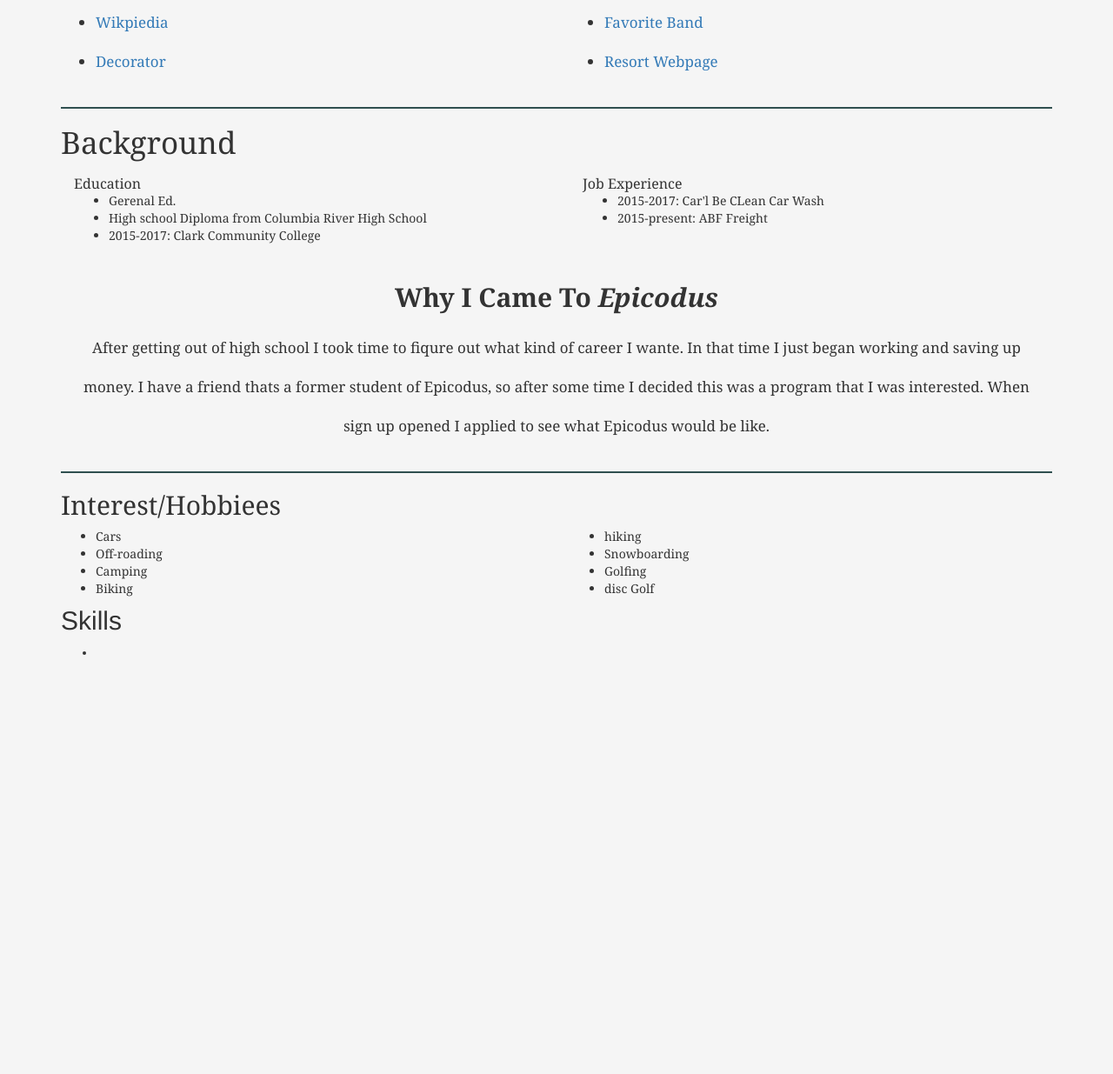
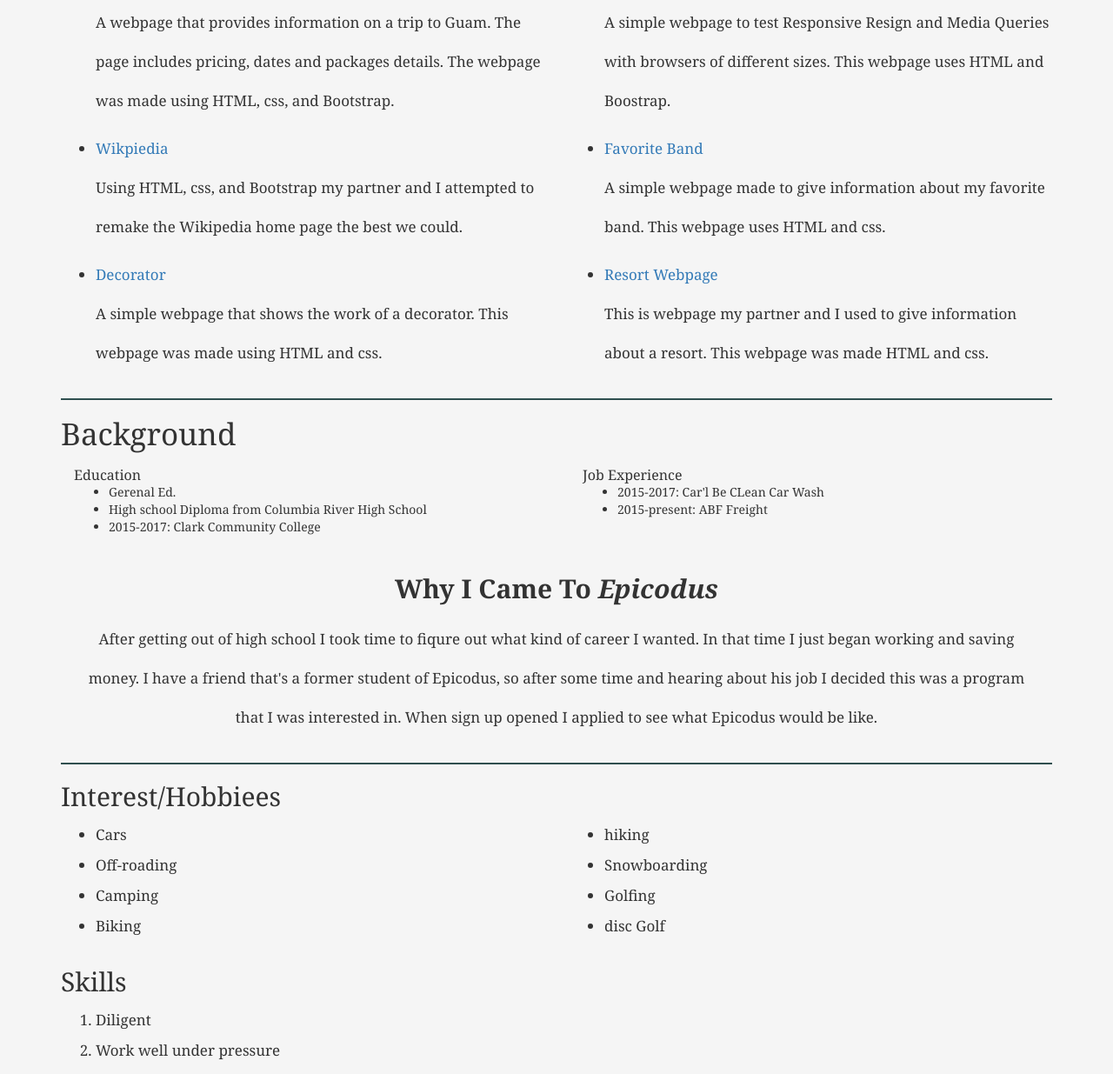
Before and after one commit to Colton141/Week1-Friday-Project, a plain HTML site: page index.html in a window 1280 px wide. Shown: the part 926-2161 px from the top of the page at 87% size. Before the commit the page ends 1696 px from the top, so only its background shows below. Drawn offline with Linux system fonts and the light colour scheme.

Commit message:
add more hmtl tags

```diff
--- a/css/style.css
+++ b/css/style.css
@@ -31,6 +31,7 @@ body{
   transform: rotate(90deg);
   width: 524px;
 }
+
 .aboutme{
   margin-top: 75px;
   width: 100%;
@@ -46,6 +47,7 @@ body{
   font-size: 20px;
   margin-bottom: 45px;
 }
+
 .footer{
   width: 100%;
   float: left;
@@ -70,6 +72,7 @@ body{
   font-size: 17px;
   line-height: 45px;
 }
+
 .background{
  float: left;
  font-family: georgia, serif;
@@ -95,9 +98,20 @@ body{
   margin-left: 20px;
   margin-right: 20px;
 }
+
 .interest{
   font-family: georgia, serif;
   float: left;
   width: 100%;
 
 }
+.list{
+  font-size: 17px;
+  line-height: 35px;
+}
+
+.skills{
+  float: left;
+  width: 100%;
+  font-family: georgia, serif;
+}
--- a/index.html
+++ b/index.html
@@ -18,7 +18,7 @@
       <img id="image" src="img/ME.jpeg" alt="A Photo Of Me">
       <div class="aboutme">
         <h2>A Little About Me.</h2>
-        <p>Curently a student at Epicodus, I live Vancouver Washington where I've spent my entire life. I'm in early 20s and when im not at Epicodus I spend my weeks working at the trucking company ABF. Before Epicodus bagan I had been working full time at ABF. Right after high shcool I didnt know what I wanted to do with my life. So I just started working, thats when I began working for ABF. After working there full time for almost 2 years I knew that wasnt what I wanted to be doing anymore, so I applied for a class at Epicodus.</p>
+        <p>Curently a student at Epicodus, I live Vancouver Washington where I've spent my entire life. I'm in early 20s and when I'm not at Epicodus I spend my weekends working at the trucking company ABF. Before Epicodus bagan I had been working full time at ABF. Right after high shcool I didn't know what I wanted to do with my life. So I just started working, that's when I began working for ABF. After working there full time for almost 2 years I knew that ABF wasnt what I wanted to be doing forever, so I applied for a class at Epicodus.</p>
       </div>
       <div class="footer">
         <footer>
@@ -32,15 +32,21 @@
           <div class="col-md-6">
             <ul>
               <li><a href="https://github.com/Colton141/vacation">Vaction</a></li>
+              <p>A webpage that provides information on a trip to Guam. The page includes pricing, dates and packages details. The webpage was made using HTML, css, and Bootstrap.</p>
               <li><a href="https://github.com/Colton141/Wikipedia">Wikpiedia</a></li>
+              <p>Using HTML, css, and Bootstrap my partner and I attempted to remake the Wikipedia home page the best we could.</p>
               <li><a href="https://github.com/Colton141/decorator">Decorator</a></li>
+              <p>A simple webpage that shows the work of a decorator. This webpage was made using HTML and css.</p>
             </ul>
           </div>
           <div class="col-md-6">
             <ul>
               <li><a href="https://github.com/Colton141/media-queries-responsive-design">Responsive Design</a></li>
+              <p>A simple webpage to test Responsive Resign and Media Queries with browsers of different sizes. This webpage uses HTML and Boostrap.</p>
               <li><a href="https://github.com/Colton141/favorite-band">Favorite Band</a></li>
+              <p>A simple webpage made to give information about my favorite band. This webpage uses HTML and css.</p>
               <li><a href="https://github.com/Colton141/resort-webpage/tree/gh-pages">Resort Webpage</a></li>
+              <p>This is webpage my partner and I used to give information about a resort. This webpage was made HTML and css.</p>
             </ul>
           </div>
         </div>
@@ -74,7 +80,7 @@
           </div>
         </div>
         <h4><strong>Why I Came To <span class="epicodus">Epicodus</span></strong></h4>
-        <p>After getting out of high school I took time to fiqure out what kind of career I wante. In that time I just began working and saving up money. I have a friend thats a former student of Epicodus, so after some time I decided this was a program that I was interested. When sign up opened I applied to see what Epicodus would be like.</p>
+        <p>After getting out of high school I took time to fiqure out what kind of career I wanted. In that time I just began working and saving money. I have a friend that's a former student of Epicodus, so after some time and hearing about his job I decided this was a program that I was interested in. When sign up opened I applied to see what Epicodus would be like.</p>
       </div>
       <div class="footer">
         <footer>
@@ -102,10 +108,15 @@
           </div>
         </div>
       </div>
-      <h2>Skills</h2>
-      <ul>
-        <li></li>
-      </ul>
+      <div class="skills">
+        <h2>Skills</h2>
+        <div class="list">
+          <ol>
+            <li>Diligent</li>
+            <li>Work well under pressure</li>
+          </ol>
+        </div>
+      </div>
     </div>
   </body>
 </html>
```
